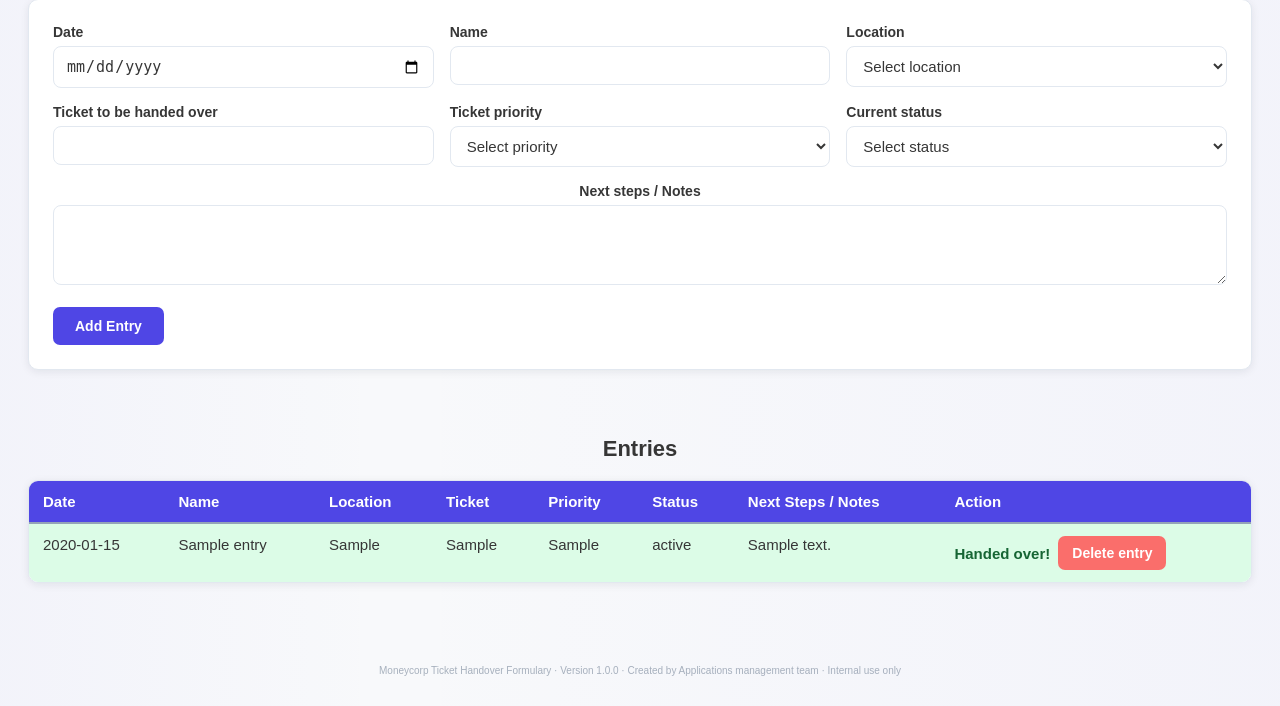
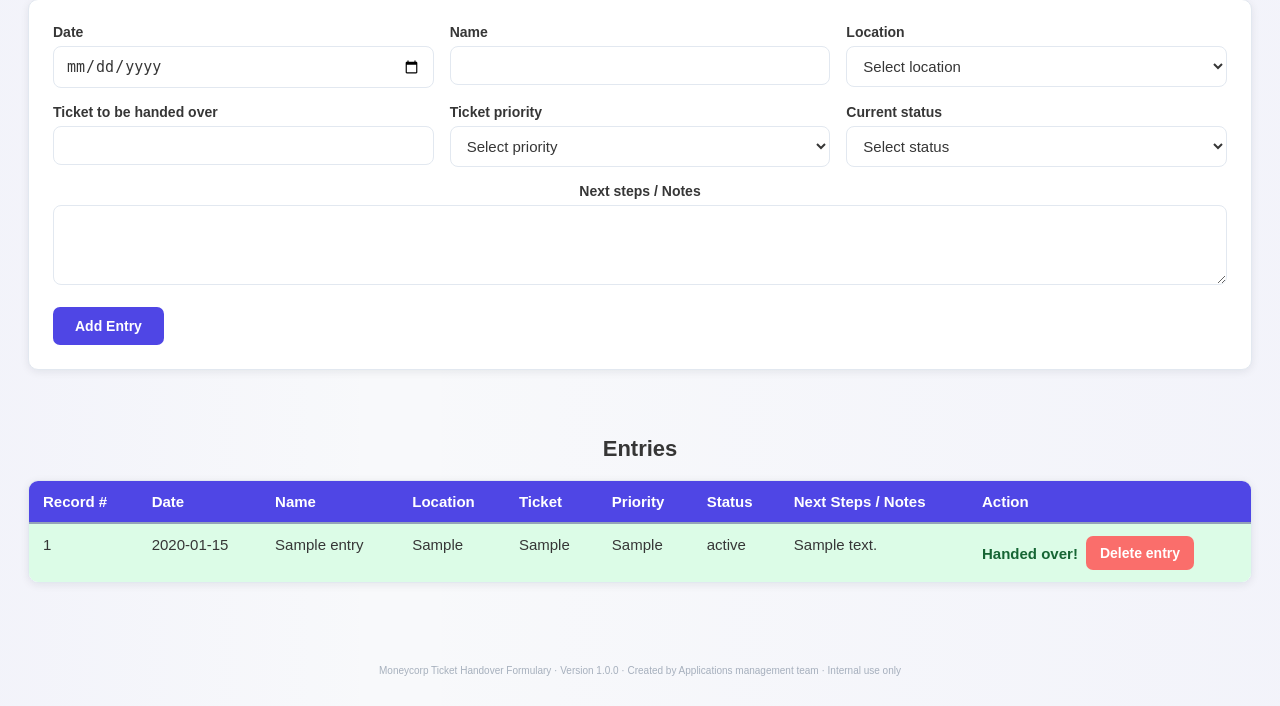
Before and after one commit to Julio11265/ticket-formulary, a Flask app: page / in a window 1280 px wide. Shown: the part 94-800 px from the top of the page. Run offline with Flask 3, Linux system fonts and the light colour scheme; tables that the repository leaves empty hold one stand-in row (values such as "Sample post"); some libraries are stand-ins or nearby versions.

Commit message:
Adding ID column

```diff
--- a/templates/index.html
+++ b/templates/index.html
@@ -370,6 +370,7 @@
         <table>
             <thead>
             <tr>
+                <th>Record #</th>
                 <th>Date</th>
                 <th>Name</th>
                 <th>Location</th>
@@ -383,6 +384,7 @@
             <tbody>
             {% for entry in entries %}
                 <tr class="{% if entry.completed == 1 %}completed-row{% endif %}">
+                    <td>{{ loop.index }}</td>
                     <td>{{ entry.date }}</td>
                     <td>{{ entry.name }}</td>
                     <td>{{ entry.location }}</td>
```
